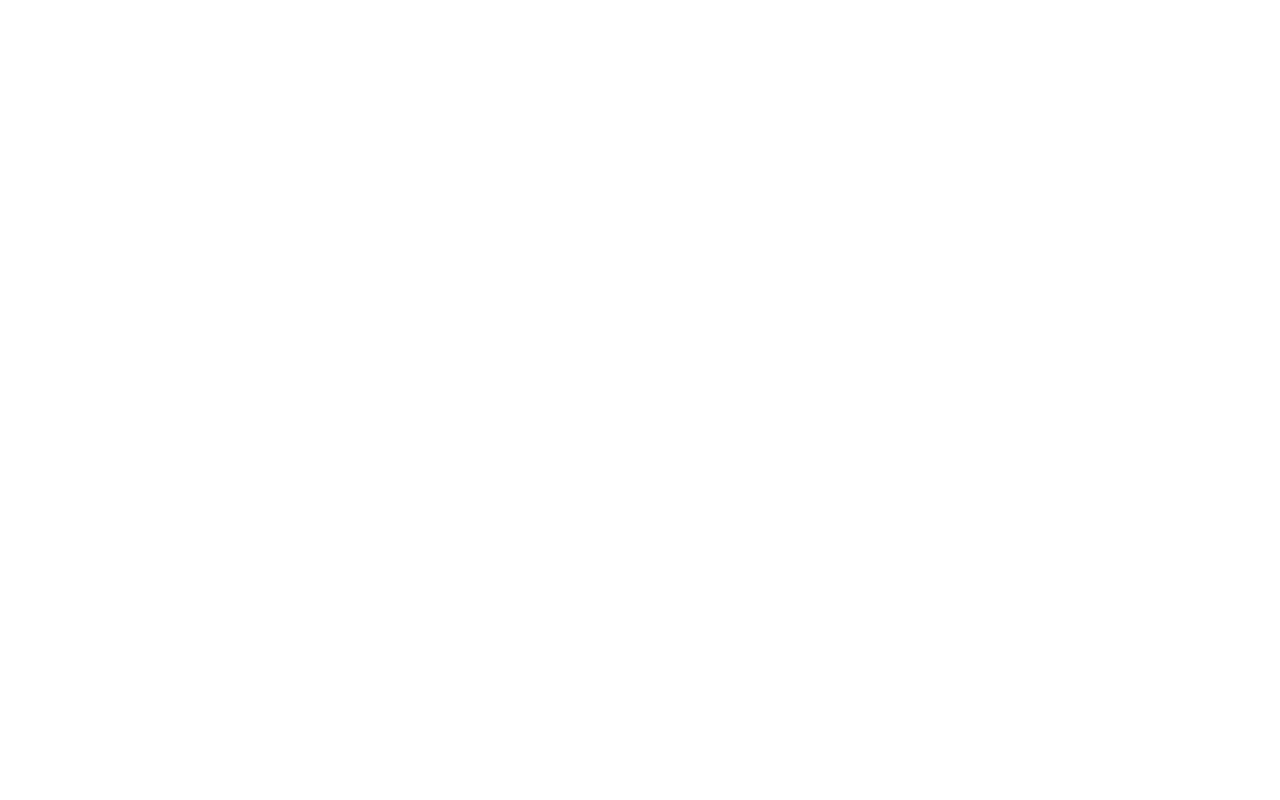
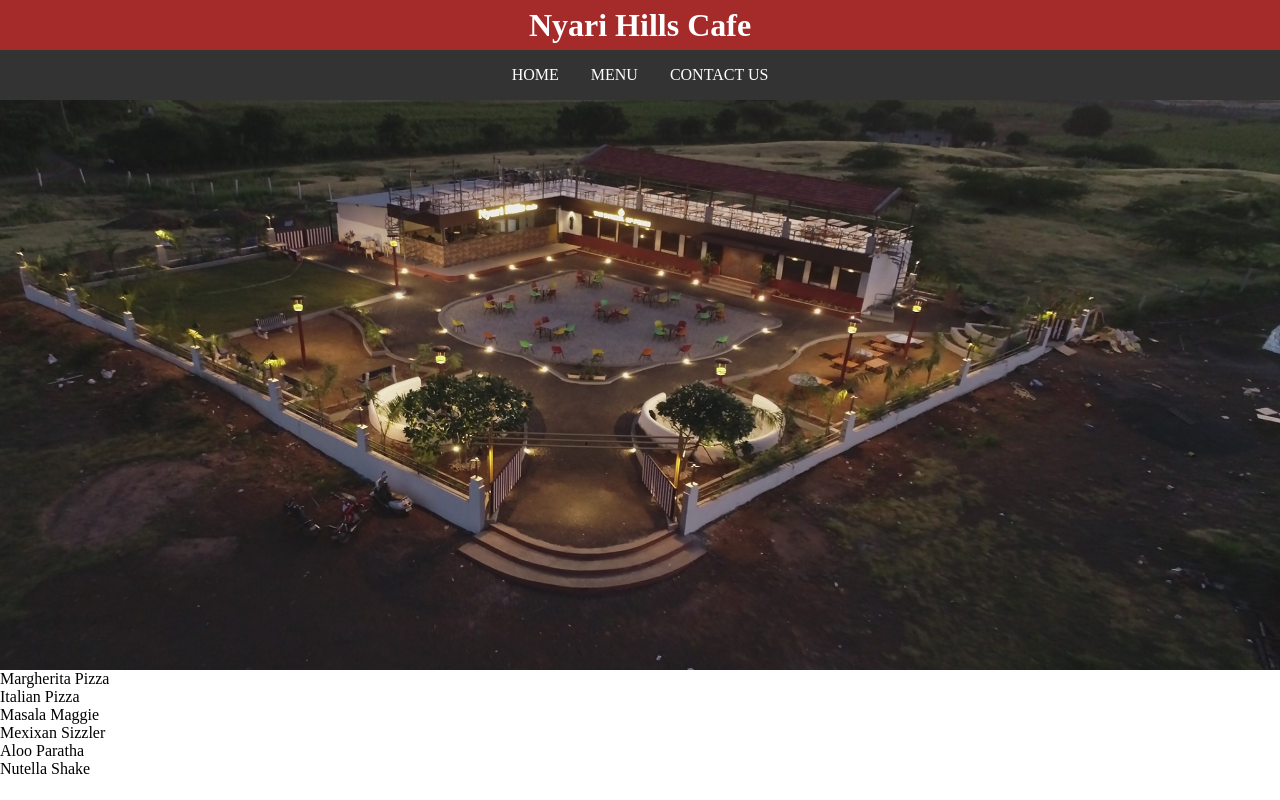
Before and after one commit to vimalsonara/Project-RestaurantPage, a website built with webpack: page dist/index.html in a window 1280 px wide. Built offline with nearby package versions, Linux system fonts and the light colour scheme.

Commit message:
home & menu modules added

```diff
--- /dev/null
+++ b/src/Modules/banner.js
@@ -0,0 +1,11 @@
+import cafeFront from '../images/nhc.jpg';
+
+export function bannerImg() {
+    const container = document.querySelector('#content');
+    const main = document.createElement('main');
+    container.appendChild(main);
+    const img = document.createElement('img');
+    main.appendChild(img);
+    img.src = cafeFront;
+    img.alt = 'front view of cafe';
+}
--- /dev/null
+++ b/src/Modules/header.js
@@ -0,0 +1,27 @@
+export function header() {
+    const container = document.querySelector('#content');
+    const header = document.createElement('header');
+    container.appendChild(header);
+    const h1 = document.createElement('h1');
+    header.appendChild(h1);
+    h1.textContent = 'Nyari Hills Cafe';
+    const nav = document.createElement('nav');
+    header.appendChild(nav);
+
+    const liHome = document.createElement('a');
+    const liMenu = document.createElement('a');
+    const liContactUs = document.createElement('a');
+
+    liHome.href = '#'
+    liHome.classList.add('home');
+    liHome.textContent = 'HOME';
+    nav.appendChild(liHome);
+    liMenu.href = '#'
+    liMenu.classList.add('menu');
+    liMenu.textContent = 'MENU';
+    nav.appendChild(liMenu);
+    liContactUs.href = '#'
+    liContactUs.classList.add('contact')
+    liContactUs.textContent = 'CONTACT US';
+    nav.appendChild(liContactUs);
+}
--- /dev/null
+++ b/src/Modules/menu.js
@@ -0,0 +1,17 @@
+export function menu() {
+    const container = document.querySelector('#content');
+
+    const menuItem = ['Margherita Pizza', 'Italian Pizza', 'Masala Maggie', 'Mexixan Sizzler', 'Aloo Paratha', 'Nutella Shake'];
+
+    menuItem.forEach(createMenu);
+
+    function createMenu(item) {
+        const div = document.createElement('div');
+        const ul = document.createElement('ul')
+        const li = document.createElement('li');
+        container.appendChild(div);
+        div.appendChild(ul);
+        ul.appendChild(li);
+        li.textContent = `${item}`;
+    }
+}
--- a/src/index.js
+++ b/src/index.js
@@ -1 +1,8 @@
+import {header} from './Modules/header';
+import {bannerImg} from './Modules/banner';
+import {menu} from './Modules/menu';
 import './styles.css';
+
+header();
+bannerImg();
+menu();
--- a/src/styles.css
+++ b/src/styles.css
@@ -13,3 +13,38 @@
 body {
   min-height: 100vh;
 }
+
+header h1{
+  height: 50px;
+  background-color: brown;
+  display: flex;
+  align-items: center;
+  justify-content: center;
+  color: white;
+  font-size: 2rem;
+  font-weight: bolder;
+}
+
+header nav {
+  background: #333;
+  height: 50px;
+  display: flex;
+  align-items: center;
+  justify-content: center;
+}
+
+nav a {
+  color: white;
+  text-align: center;
+  padding: 4px 16px;
+  text-decoration: none;
+}
+
+nav a:hover {
+  color: brown;
+}
+
+main img {
+  height: 570px;
+  width: 100%;
+}
```
Also changed, not shown: dist/6fd7d8d0234f73b03f5d.jpg (added), dist/main.js, src/images/nhc.jpg (added).
